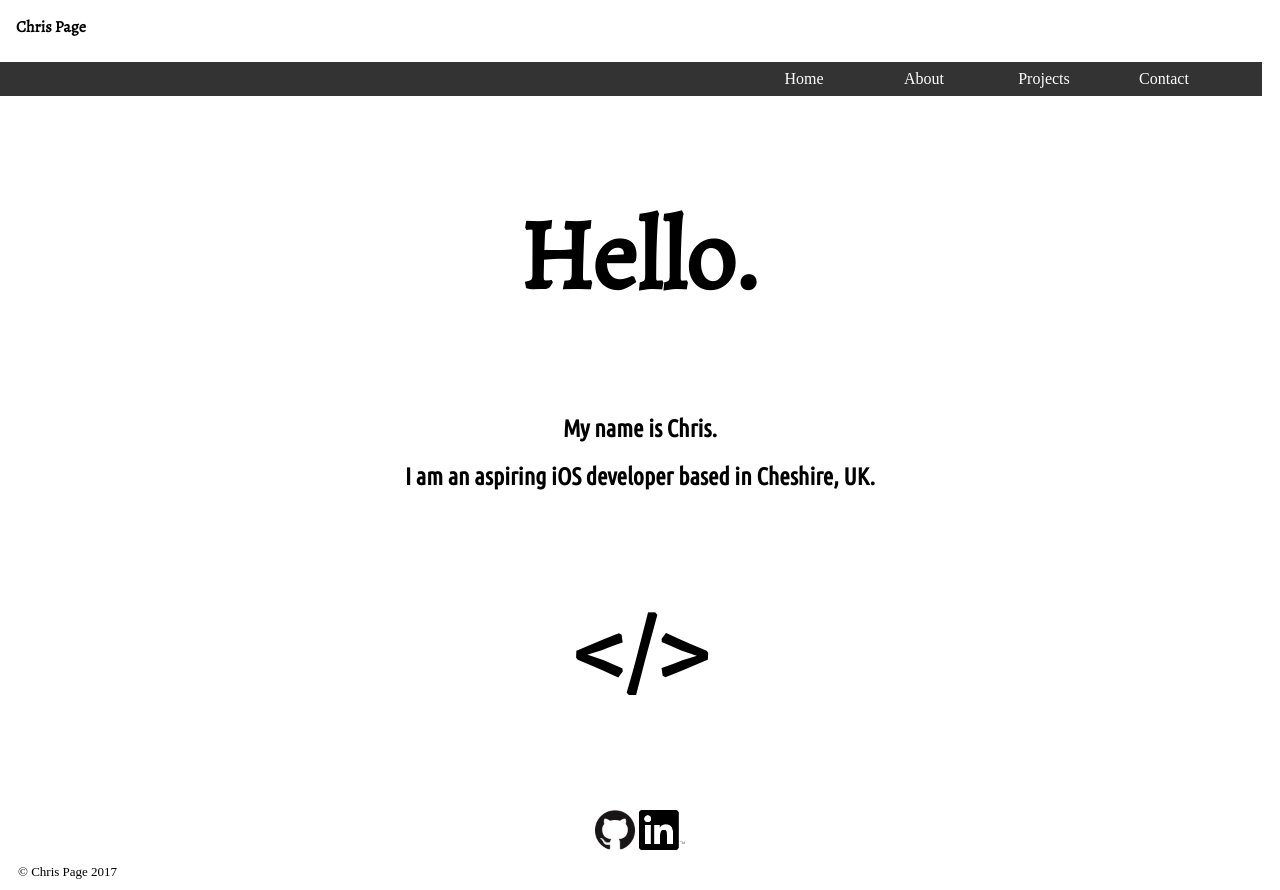
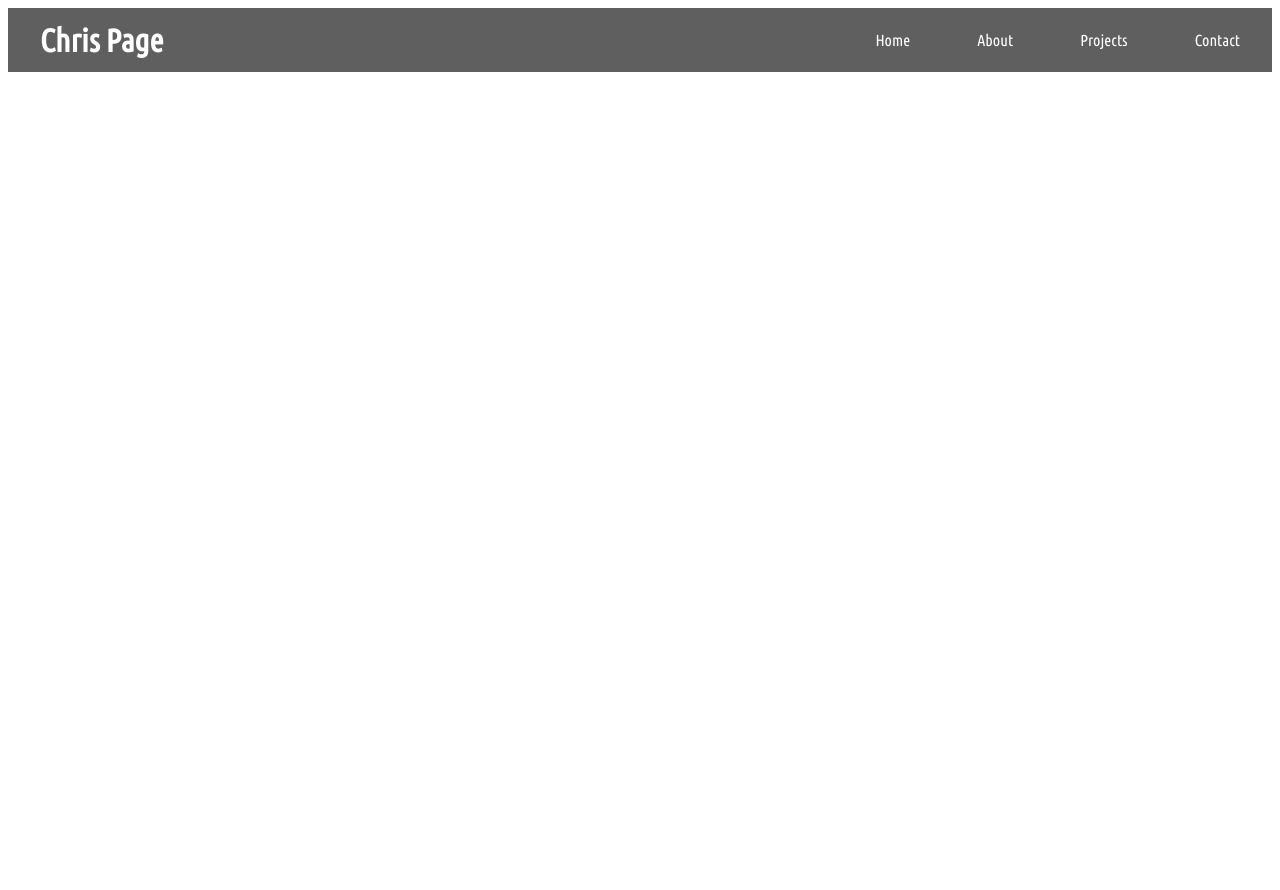
Before and after one commit to pageyboy/pageyboy.github.io, a plain HTML site: page index.html in a window 1280 px wide. After the commit the page ends 800 px from the top, so only its background shows below. Drawn offline with nearby package versions, Linux system fonts and the light colour scheme.

Commit message:
Starting from scratch. Added nav bar

```diff
--- a/index.html
+++ b/index.html
@@ -5,47 +5,23 @@
 		<link href="styles/style.css" rel="stylesheet" type="text/css">
 		<title>Chris Page - Portfolio</title>
 	</head>
+
 	<body>
 
 <!--Header-->
 
-	<header id="header">
+		<div class="header">
 			<h1>Chris Page</h1>
-			<nav>
 			<ul>
+				<li><a href="#">Home</a></li>
+				<li><a href="#">About</a></li>
+				<li><a href="#">Projects</a></li>
 				<li><a href="#">Contact</a></li>
-					<li><a href="#">Projects</a></li>
-					<li><a href="#">About</a></li>
-					<li><a href="#">Home</a></li>
 			</ul>
-			</nav>
-	</header>
+		</div>
 
-	<!--About-->
+<!---->
 
-	<section id="About">
-		<div>
-			<body>
-				<h1>Hello.</h1>
-				<h2>My name is Chris.</h2>
-				<h2>I am an aspiring iOS developer based in Cheshire, UK.</h2>
-				<h1>&lt/&gt</h1>
 	</body>
-		</div>
-	</section>
 
-	<!--Contact-->
-	<!--Using https://formspree.io/-->
-
-	<section id="Contact">
-	</section>
-
-	<!--Social Icons-->
-
-  <div id="images">
-      <a href="https://github.com/pageyboy"><img class="social-logo" src="images/GitHub/GitHub-Mark-120px-plus.png"></a>
-      <a href="https://www.linkedin.com/in/chrispage1/"><img class="social-logo" src="images/LinkedIn/In-Black-75px-TM.png"></a>
-  </div>
-  <body><p class="copyright">&copy; Chris Page 2017</p></body>
-	</body>
 </html>
--- a/styles/style.css
+++ b/styles/style.css
@@ -1,76 +1,41 @@
-@import url('https://fonts.googleapis.com/css?family=Alegreya');
 @import url('https://fonts.googleapis.com/css?family=Ubuntu+Condensed');
 
-/* Header */
+.header {
+	background-color: 5F5F5F;
+	overflow: hidden;
+}
 
-#header {
+.header h1 {
+	display: inline;
+	line-height: 2em;
+	font-size: 2em;
+	color: white;
+	padding-left: 1em;
+	font-family: "Ubuntu Condensed", Times, serif;
+}
+
+.header ul {
+	list-style-type: none; /* No bullet points */
+	display: inline;
+	float: right;
+	font-size: 1em;
+	font-family: "Ubuntu Condensed", Times, serif;
+	height: 2em;
+	line-height: 2em;
 
 }
 
-	#header h1 {
-		  font-family: "Alegreya", Times, serif;
-			font-size: 1em;
-			text-align: left;
-			padding: 8px;
-	}
-
-	#header ul {
-		list-style-type: none;
-		width: 100%;
-		background-color: #333;
-	}
-
-	#header li {
-		display: inline-block;
-	}
-
-	#header nav {
-		margin: 10px;
-		direction: rtl;
-	}
-
-	#header li a {
-		display: block;
-		padding: 8px;
-		color: white;
-		width: 100px;
-		text-align: center;
-		text-decoration: none;
-	}
-
-	#header li a:hover {
-		background-color: #111;
-		color: white;
-		text-decoration: none;
-	}
-
-
-
-h1 {
-  font-family: "Alegreya", Times, serif;
-  font-size: 100px;
-  text-align: center;
-  padding: 8px;
+.header li {
+	display: inline; /* Adds li items in a horizontal list */
 }
 
-h2 {
-  font-family: "Ubuntu Condensed", Times, serif;
-  text-align: center;
+.header li a {
+	color: white;
+	padding: 2em;
+	text-decoration: none; /* removes underline from hyperlink */
+	vertical-align: center;
 }
 
-#images {
-  text-align:center;
+.header li a:hover {
+	background-color: A3A3A3;
 }
-
-.social-logo {
-  display:inline-block;
-  margin-left:auto;
-  margin-right: auto;
-  max-height: 40px;
-  width: auto;
-}
-
-.copyright {
-  font-size: small;
-  margin: 10px;
-}
```
Also changed, not shown: other.txt (added, +26 -0 lines). Lines whose indentation alone changed are shown as unchanged.
